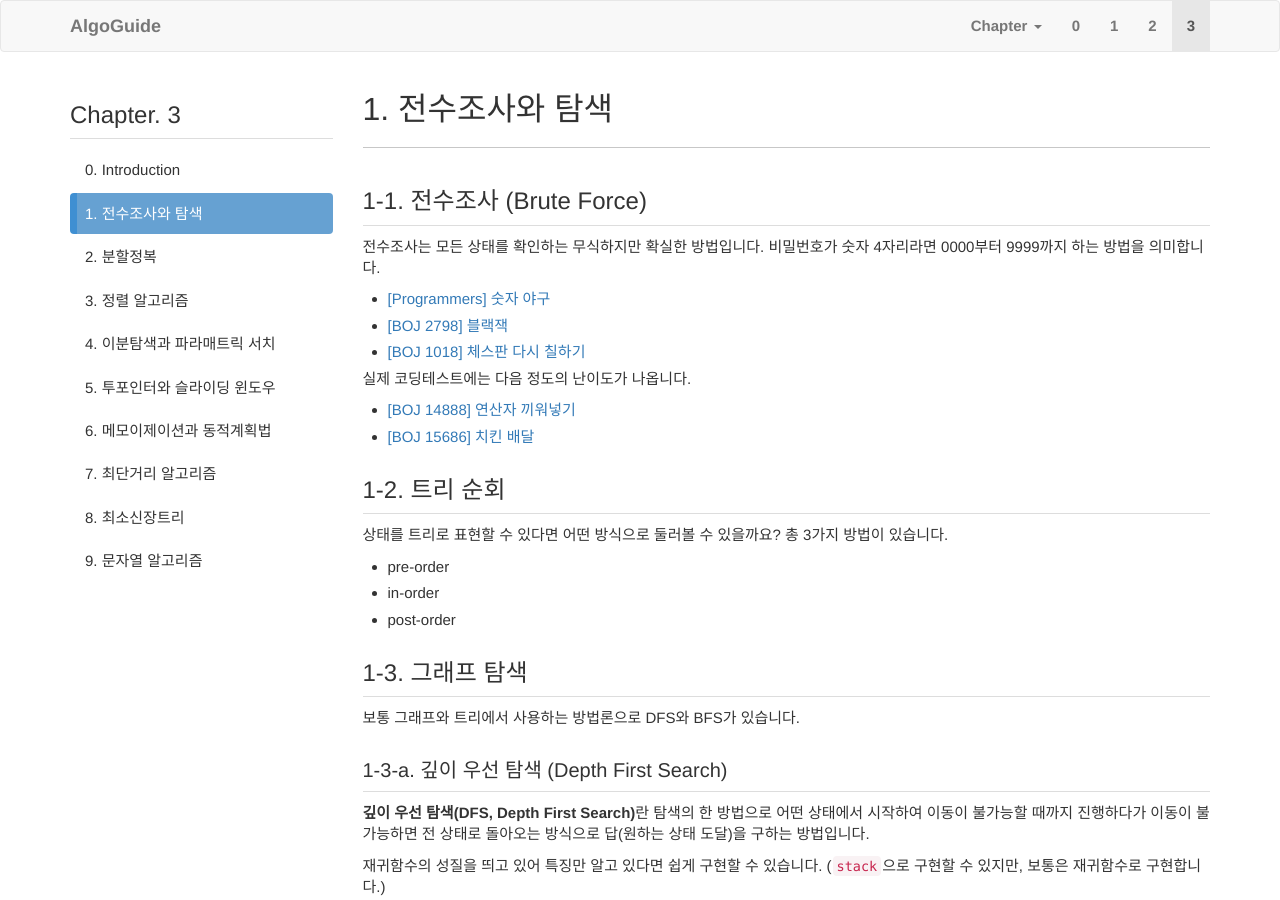
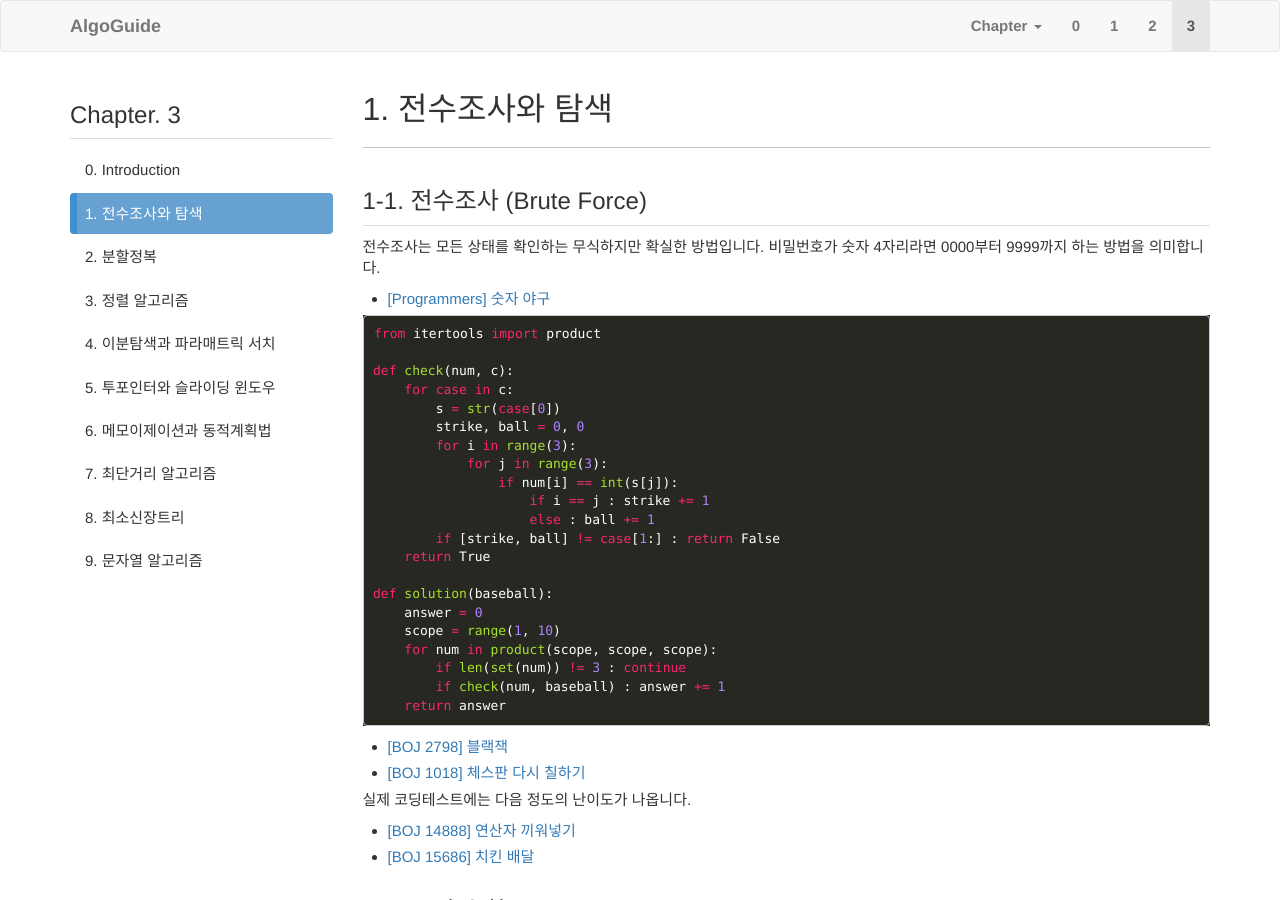
Before and after one commit to subinium/Algorithm, a Jekyll site: the page built from docs/chapter03/1.md, in a window 1280 px wide and 900 px high. Built offline with Jekyll 4.4.1, drawn with Linux system fonts in a browser that asks for light colours; nearby versions of some CDN libraries; library files that are not in the unit come from our copies; comment, search, counter and statistics services are not loaded.

Commit message:
example problem upload

````diff
--- a/docs/chapter03/1.md
+++ b/docs/chapter03/1.md
@@ -9,6 +9,31 @@ title: "1. 전수조사와 탐색"
 전수조사는 모든 상태를 확인하는 무식하지만 확실한 방법입니다. 비밀번호가 숫자 4자리라면 0000부터 9999까지 하는 방법을 의미합니다.
 
 - [[Programmers] 숫자 야구](https://programmers.co.kr/learn/courses/30/lessons/42841)
+
+``` py
+from itertools import product
+
+def check(num, c):
+    for case in c:
+        s = str(case[0])
+        strike, ball = 0, 0
+        for i in range(3):
+            for j in range(3):
+                if num[i] == int(s[j]):
+                    if i == j : strike += 1
+                    else : ball += 1
+        if [strike, ball] != case[1:] : return False
+    return True
+
+def solution(baseball):
+    answer = 0
+    scope = range(1, 10)
+    for num in product(scope, scope, scope):
+        if len(set(num)) != 3 : continue
+        if check(num, baseball) : answer += 1
+    return answer
+```
+
 - [[BOJ 2798] 블랙잭](https://www.acmicpc.net/problem/2798)
 - [[BOJ 1018] 체스판 다시 칠하기](https://www.acmicpc.net/problem/1018)
 
````
Also changed, not shown: docs/chapter03/6.md (+13 -0 lines).
